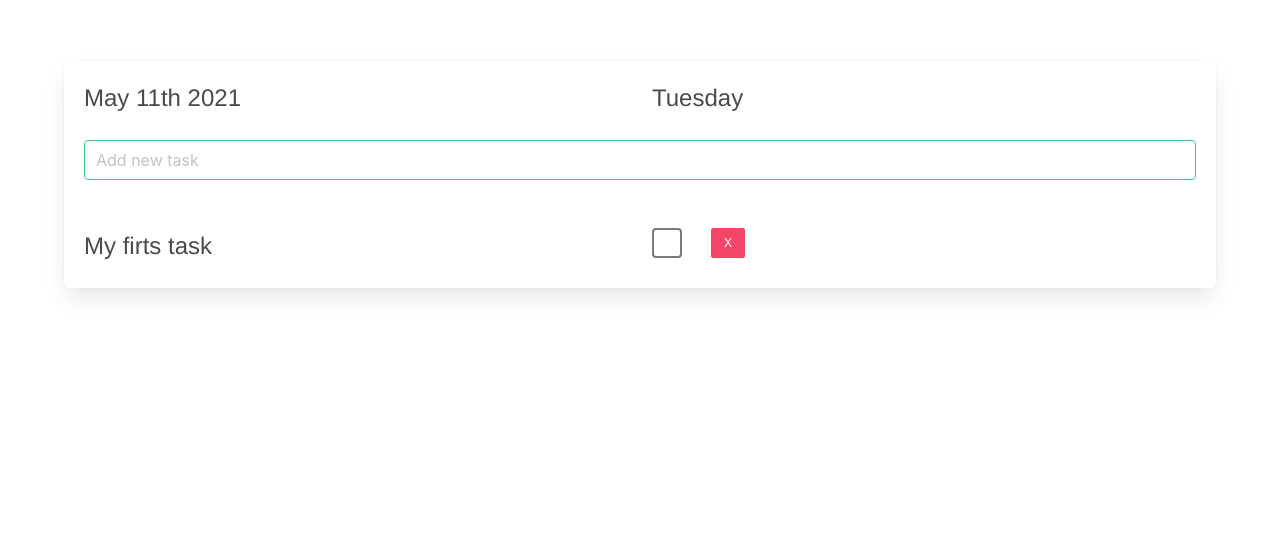
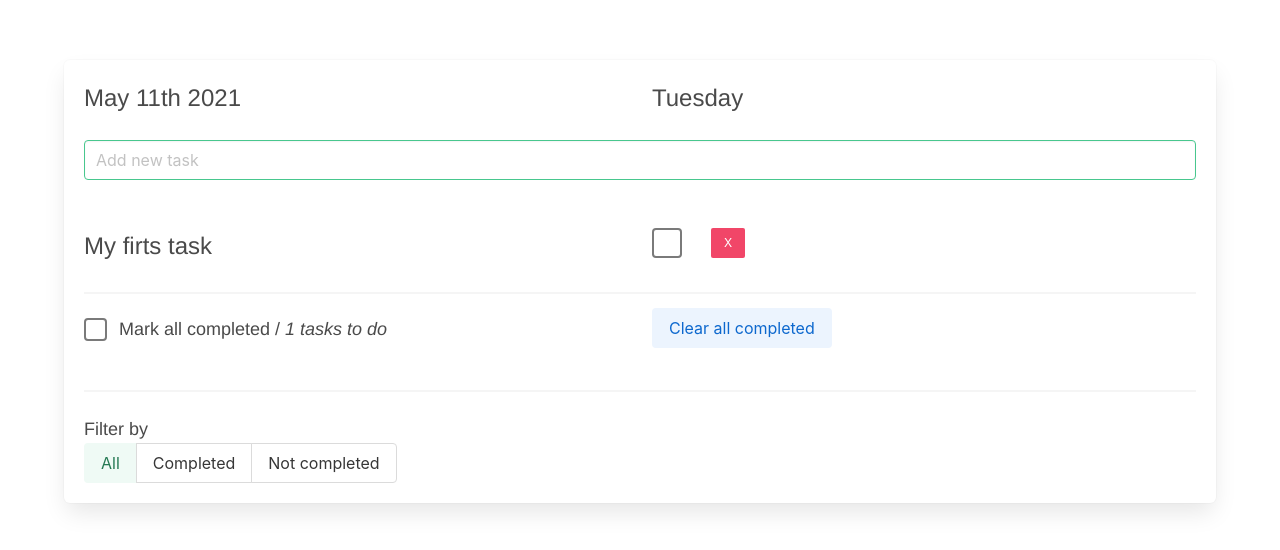
Before and after one commit to jshernandez08/vue-todo-lists, a Vue app: page / in a window 1280 px wide. Shown: the top 550 px of the page. Built offline with nearby package versions, Linux system fonts and the light colour scheme.

Commit message:
feat: Added filters for tasks

```diff
--- a/src/components/TodoList.vue
+++ b/src/components/TodoList.vue
@@ -12,7 +12,7 @@
             @keyup.enter="addTask"
         />
     </b-field><br/>
-    <div v-for="task in todoLists" :key="task._id">
+    <div v-for="task in todoListsFiltered" :key="task._id">
         <div class="columns">
             <div class="column">
                 <span
@@ -49,6 +49,59 @@
             </div>
         </div>
     </div>
+    <hr/>
+    <div v-show="filterBy === 'all'">
+        <div class="columns">
+            <div class="column">
+                <p style="font-size: 18px;">
+                    <b-checkbox
+                        type="is-success"
+                        v-model="checkedAllTaskCompleted"
+                        @input="markAllTasksCompleted"
+                    >
+                        Mark all completed / <i>{{ totalTaskToDo }} tasks to do</i>
+                    </b-checkbox>
+                </p>
+            </div>
+            <div class="column">
+                <b-button
+                    type="is-info is-light"
+                    v-if="hasTasksCompleted"
+                    @click="clearAllTasksCompleted"
+                    style="margin-top: -10px;"
+                >
+                    Clear all completed
+                </b-button>
+            </div>
+        </div>
+        <hr/>
+    </div>
+    <p style="font-size: 18px;">
+        Filter by
+    </p>
+    <div class="buttons has-addons">
+        <button
+            class="button"
+            :class="{'is-success is-light': filterBy === 'all'}"
+            @click="onFilterBy('all')"
+        >
+            All
+        </button>
+        <button
+            class="button"
+            :class="{'is-success is-light': filterBy === 'completed'}"
+            @click="onFilterBy('completed')"
+        >
+            Completed
+        </button>
+        <button
+            class="button"
+            :class="{'is-success is-light': filterBy === 'not_completed'}"
+            @click="onFilterBy('not_completed')"
+        >
+            Not completed
+        </button>
+    </div>
   </div>
 </template>
 
@@ -61,12 +114,26 @@
             return {
                 today: moment().format('MMMM Do YYYY'),
                 dayWeek: moment().format('dddd'),
+                checkedAllTaskCompleted: false,
+                filterBy: "all",
                 todoLists: [{
                     _id: 1,
                     title: "My firts task",
                     completed: false,
                     editing: false
                 }]
+            }
+        },
+        watch: {
+            todoLists: {
+                deep: true,
+                handler: function(newValue){
+                    if (!newValue.length){
+                        this.checkedAllTaskCompleted = false;
+                        return;
+                    }
+                    this.checkedAllTaskCompleted = this.totalTaskToDo === 0;
+                }
             }
         },
         methods: {
@@ -110,6 +177,19 @@
                 this.todoLists = this.todoLists.filter((task) => {
                     return task._id !== taskId;
                 });
+            },
+            markAllTasksCompleted: function(checked){
+                this.todoLists.forEach((task) => {
+                    task.completed = checked;
+                });
+            },
+            clearAllTasksCompleted: function(){
+                this.todoLists = this.todoLists.filter((task) => {
+                    return !task.completed;
+                });
+            },
+            onFilterBy: function(filter){
+                this.filterBy = filter;
             }
         },
         computed: {
@@ -118,6 +198,32 @@
                     return 1;
                 }
                 return this.todoLists[this.todoLists.length - 1]._id + 1;
+            },
+            totalTaskToDo: function(){
+                if (!this.todoLists.length){
+                    return 0;
+                }
+                return this.todoLists.filter((task) => {
+                    return !task.completed;
+                }).length;
+            },
+            hasTasksCompleted: function(){
+                return this.totalTaskToDo > 0;
+            },
+            todoListsFiltered: function(){
+                if (this.filterBy === "all"){
+                    return this.todoLists;
+                }
+                if (this.filterBy === "completed"){
+                    return this.todoLists.filter((task) => {
+                        return task.completed;
+                    });
+                }
+                if (this.filterBy === "not_completed"){
+                    return this.todoLists.filter((task) => {
+                        return !task.completed;
+                    });
+                }
             }
         }
     }
```
